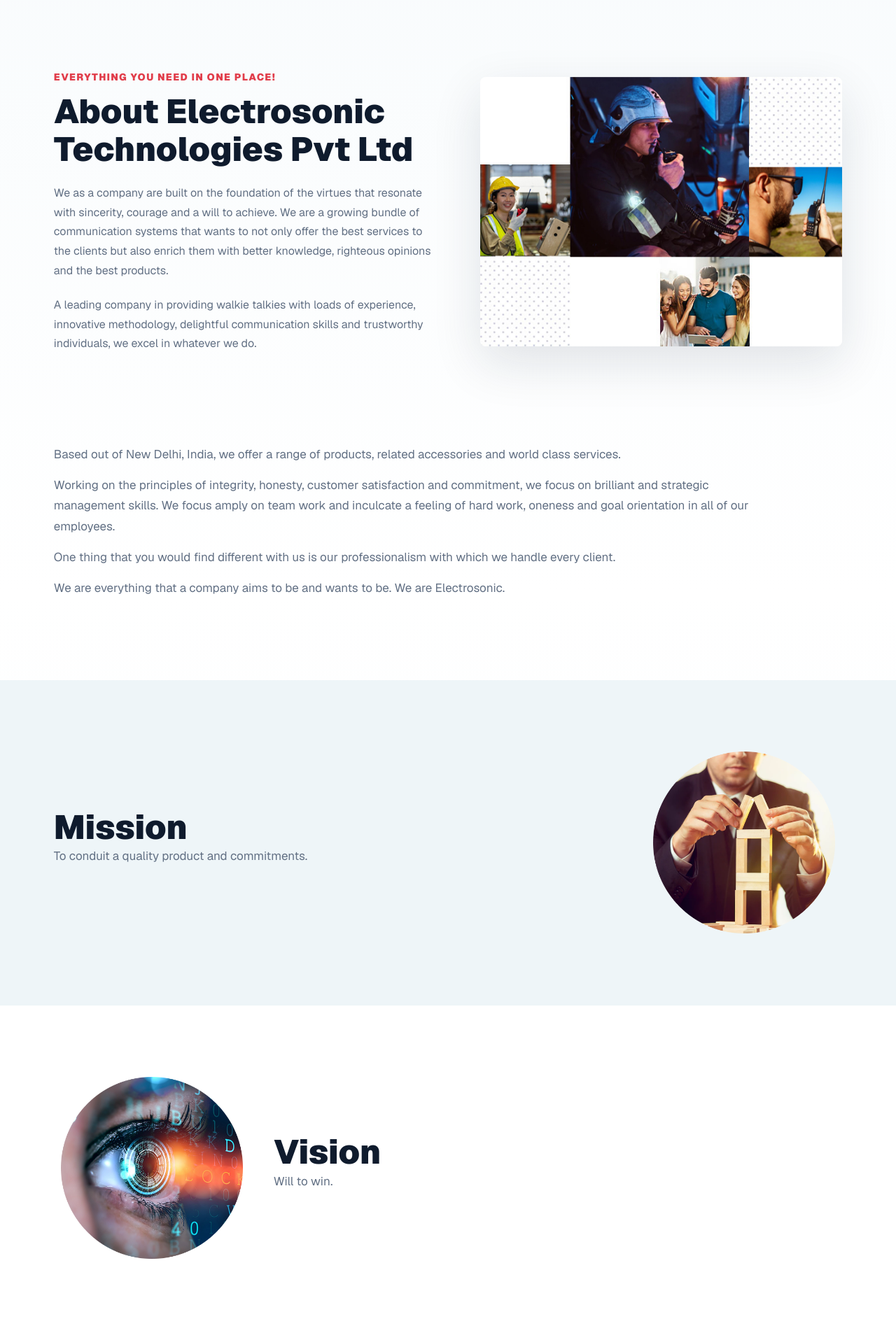
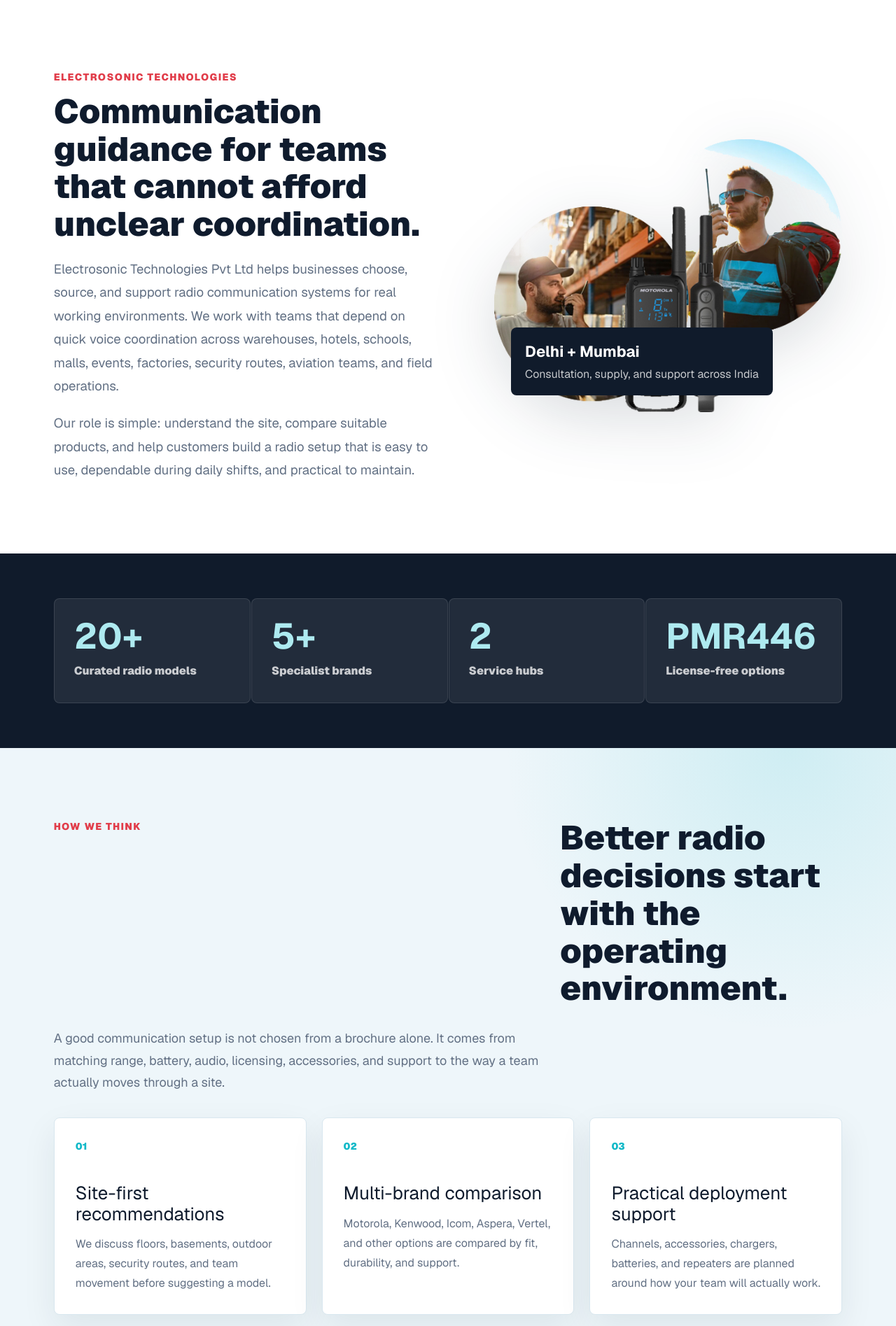
Before and after one commit to rajatprat/electrosonic, a Next.js app: page /aboutus in a window 1280 px wide. Shown: the part 445-2340 px from the top of the page at 70% size. Built offline with nearby package versions, Linux system fonts and the light colour scheme.

Commit message:
Upgrade about us page

```diff
--- a/app/aboutus/page.tsx
+++ b/app/aboutus/page.tsx
@@ -1,4 +1,26 @@
 import { Footer, Header, PageBanner } from "../components";
+
+const aboutStats = [
+  ["20+", "Curated radio models"],
+  ["5+", "Specialist brands"],
+  ["2", "Service hubs"],
+  ["PMR446", "License-free options"],
+];
+
+const principles = [
+  [
+    "Site-first recommendations",
+    "We discuss floors, basements, outdoor areas, security routes, and team movement before suggesting a model.",
+  ],
+  [
+    "Multi-brand comparison",
+    "Motorola, Kenwood, Icom, Aspera, Vertel, and other options are compared by fit, durability, and support.",
+  ],
+  [
+    "Practical deployment support",
+    "Channels, accessories, chargers, batteries, and repeaters are planned around how your team will actually work.",
+  ],
+];
 
 export default function AboutPage() {
   return (
@@ -6,48 +28,75 @@
       <Header />
       <PageBanner title="About Us" image="/images/about-banner.jpg" />
 
-      <section className="about section inner-about">
-        <div>
-          <p className="eyebrow">Everything you need in one place!</p>
-          <h2>About Electrosonic Technologies Pvt Ltd</h2>
+      <section className="about-story section">
+        <div className="about-story-copy">
+          <p className="eyebrow">Electrosonic Technologies</p>
+          <h2>Communication guidance for teams that cannot afford unclear coordination.</h2>
           <p>
-            We as a company are built on the foundation of the virtues that resonate with sincerity, courage and a will
-            to achieve. We are a growing bundle of communication systems that wants to not only offer the best services
-            to the clients but also enrich them with better knowledge, righteous opinions and the best products.
+            Electrosonic Technologies Pvt Ltd helps businesses choose, source, and support radio communication systems
+            for real working environments. We work with teams that depend on quick voice coordination across warehouses,
+            hotels, schools, malls, events, factories, security routes, aviation teams, and field operations.
           </p>
           <p>
-            A leading company in providing walkie talkies with loads of experience, innovative methodology, delightful
-            communication skills and trustworthy individuals, we excel in whatever we do.
+            Our role is simple: understand the site, compare suitable products, and help customers build a radio setup
+            that is easy to use, dependable during daily shifts, and practical to maintain.
           </p>
         </div>
-        <img src="/images/about-right-img.jpg" alt="Electrosonic communication products" width={720} height={520} />
+        <div className="about-story-media">
+          <img src="/images/sec2-rt-img-transparent.png" alt="Two way radio communication equipment and users" />
+          <div>
+            <strong>Delhi + Mumbai</strong>
+            <span>Consultation, supply, and support across India</span>
+          </div>
+        </div>
       </section>
 
-      <section className="section prose-section">
-        <p>Based out of New Delhi, India, we offer a range of products, related accessories and world class services.</p>
-        <p>
-          Working on the principles of integrity, honesty, customer satisfaction and commitment, we focus on brilliant
-          and strategic management skills. We focus amply on team work and inculcate a feeling of hard work, oneness and
-          goal orientation in all of our employees.
-        </p>
-        <p>One thing that you would find different with us is our professionalism with which we handle every client.</p>
-        <p>We are everything that a company aims to be and wants to be. We are Electrosonic.</p>
+      <section className="about-stats section">
+        {aboutStats.map(([value, label]) => (
+          <div key={label}>
+            <strong>{value}</strong>
+            <span>{label}</span>
+          </div>
+        ))}
       </section>
 
-      <section className="split-band section">
-        <div>
-          <h2>Mission</h2>
-          <p>To conduit a quality product and commitments.</p>
+      <section className="about-principles section">
+        <div className="about-section-head">
+          <p className="eyebrow">How we think</p>
+          <h2>Better radio decisions start with the operating environment.</h2>
+          <p>
+            A good communication setup is not chosen from a brochure alone. It comes from matching range, battery,
+            audio, licensing, accessories, and support to the way a team actually moves through a site.
+          </p>
         </div>
-        <img src="/images/about-mission-img.png" alt="" />
+        <div className="principle-grid">
+          {principles.map(([title, copy], index) => (
+            <article key={title}>
+              <span>{String(index + 1).padStart(2, "0")}</span>
+              <h3>{title}</h3>
+              <p>{copy}</p>
+            </article>
+          ))}
+        </div>
       </section>
 
-      <section className="split-band section reverse">
-        <img src="/images/about-vision-img.png" alt="" />
-        <div>
-          <h2>Vision</h2>
-          <p>Will to win.</p>
-        </div>
+      <section className="mission-vision section">
+        <article>
+          <p className="eyebrow">Mission</p>
+          <h2>Make reliable communication easier to choose and deploy.</h2>
+          <p>
+            We aim to provide quality products, honest recommendations, and responsive service so customers can operate
+            with clearer coordination and fewer communication gaps.
+          </p>
+        </article>
+        <article>
+          <p className="eyebrow">Vision</p>
+          <h2>Be a trusted communication partner for growing teams.</h2>
+          <p>
+            Our vision is to help organizations across India build practical, scalable radio systems that support safer,
+            faster, and better-coordinated work.
+          </p>
+        </article>
       </section>
 
       <Footer />
--- a/app/globals.css
+++ b/app/globals.css
@@ -1226,6 +1226,186 @@
   object-fit: contain;
 }
 
+.about-story {
+  align-items: center;
+  background: #ffffff;
+  display: grid;
+  gap: clamp(34px, 6vw, 88px);
+  grid-template-columns: minmax(0, 1fr) minmax(320px, 0.9fr);
+}
+
+.about-story-copy h2 {
+  max-width: 920px;
+}
+
+.about-story-copy p:not(.eyebrow) {
+  color: var(--muted);
+  font-size: clamp(17px, 1.45vw, 20px);
+  line-height: 1.8;
+  margin-top: 20px;
+  max-width: 800px;
+}
+
+.about-story-media {
+  position: relative;
+}
+
+.about-story-media img {
+  display: block;
+  filter: drop-shadow(0 24px 44px rgba(20, 35, 55, 0.16));
+  width: 100%;
+}
+
+.about-story-media div {
+  background: #101b2b;
+  border-radius: 8px;
+  bottom: 24px;
+  color: white;
+  left: 24px;
+  padding: 18px 20px;
+  position: absolute;
+}
+
+.about-story-media strong,
+.about-story-media span {
+  display: block;
+}
+
+.about-story-media strong {
+  font-size: 22px;
+}
+
+.about-story-media span {
+  color: rgba(255, 255, 255, 0.76);
+  margin-top: 4px;
+}
+
+.about-stats {
+  background: #101b2b;
+  display: grid;
+  gap: 1px;
+  grid-template-columns: repeat(4, minmax(0, 1fr));
+  padding-bottom: clamp(40px, 5vw, 70px);
+  padding-top: clamp(40px, 5vw, 70px);
+}
+
+.about-stats div {
+  background: rgba(255, 255, 255, 0.08);
+  border: 1px solid rgba(255, 255, 255, 0.11);
+  border-radius: 8px;
+  color: white;
+  min-height: 150px;
+  padding: 28px;
+}
+
+.about-stats strong,
+.about-stats span {
+  display: block;
+}
+
+.about-stats strong {
+  color: #aeeaf0;
+  font-size: clamp(36px, 4vw, 58px);
+  line-height: 1;
+}
+
+.about-stats span {
+  color: rgba(255, 255, 255, 0.76);
+  font-weight: 900;
+  margin-top: 12px;
+}
+
+.about-principles {
+  background:
+    radial-gradient(circle at 88% 0%, rgba(18, 185, 200, 0.14), transparent 28%),
+    #eef6fa;
+}
+
+.about-section-head {
+  display: grid;
+  gap: 28px;
+  grid-template-columns: minmax(0, 1fr) minmax(280px, 0.58fr);
+  margin-bottom: 34px;
+}
+
+.about-section-head p:not(.eyebrow) {
+  color: var(--muted);
+  font-size: 18px;
+  line-height: 1.75;
+}
+
+.principle-grid {
+  display: grid;
+  gap: 22px;
+  grid-template-columns: repeat(3, minmax(0, 1fr));
+}
+
+.principle-grid article {
+  background: white;
+  border: 1px solid #d8e7ef;
+  border-radius: 8px;
+  box-shadow: 0 18px 48px rgba(18, 35, 54, 0.08);
+  min-height: 280px;
+  padding: 30px;
+}
+
+.principle-grid span {
+  color: var(--teal);
+  display: block;
+  font-size: 14px;
+  font-weight: 900;
+  margin-bottom: 42px;
+}
+
+.principle-grid h3 {
+  color: var(--navy);
+  font-size: 26px;
+  line-height: 1.15;
+  margin-bottom: 14px;
+}
+
+.principle-grid p {
+  color: var(--muted);
+  line-height: 1.75;
+}
+
+.mission-vision {
+  background: #ffffff;
+  display: grid;
+  gap: 22px;
+  grid-template-columns: repeat(2, minmax(0, 1fr));
+}
+
+.mission-vision article {
+  background:
+    linear-gradient(135deg, rgba(16, 27, 43, 0.98), rgba(23, 50, 70, 0.96));
+  border-radius: 8px;
+  color: white;
+  min-height: 330px;
+  padding: clamp(28px, 4vw, 48px);
+}
+
+.mission-vision article:nth-child(2) {
+  background:
+    linear-gradient(135deg, rgba(14, 82, 101, 0.98), rgba(16, 27, 43, 0.96));
+}
+
+.mission-vision .eyebrow {
+  color: #aeeaf0;
+}
+
+.mission-vision h2 {
+  color: white;
+  font-size: clamp(30px, 3.6vw, 48px);
+}
+
+.mission-vision p:not(.eyebrow) {
+  color: rgba(255, 255, 255, 0.76);
+  font-size: 18px;
+  line-height: 1.75;
+  margin-top: 18px;
+}
+
 .shop {
   align-items: flex-start;
   display: grid;
@@ -1595,6 +1775,11 @@
   }
 
   .about,
+  .about-story,
+  .about-stats,
+  .about-section-head,
+  .principle-grid,
+  .mission-vision,
   .why-grid,
   .product-grid,
   .testimonial-grid,
@@ -2173,6 +2358,12 @@
     right: 14px;
   }
 
+  .about-story-media div {
+    bottom: 14px;
+    left: 14px;
+    right: 14px;
+  }
+
   .blog-editorial-head,
   .blog-index-hero {
     padding-left: 20px;
```
